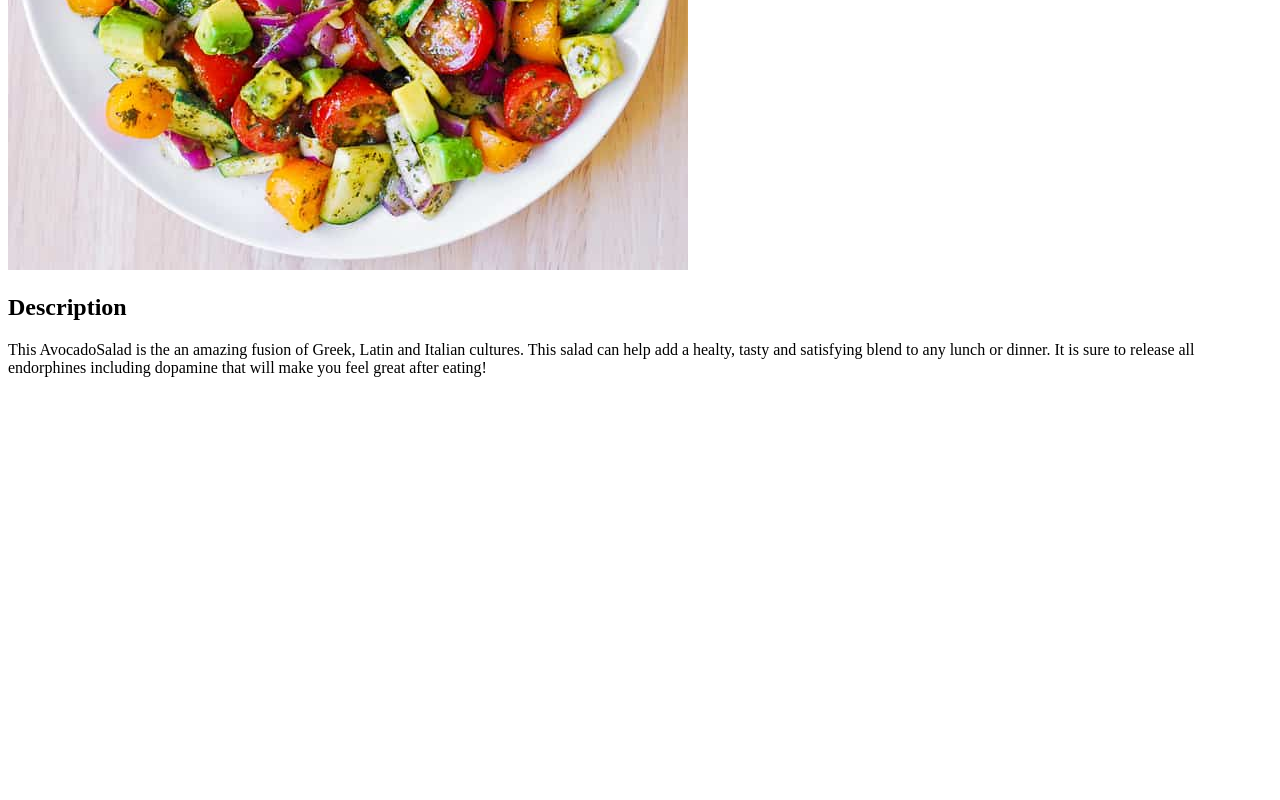
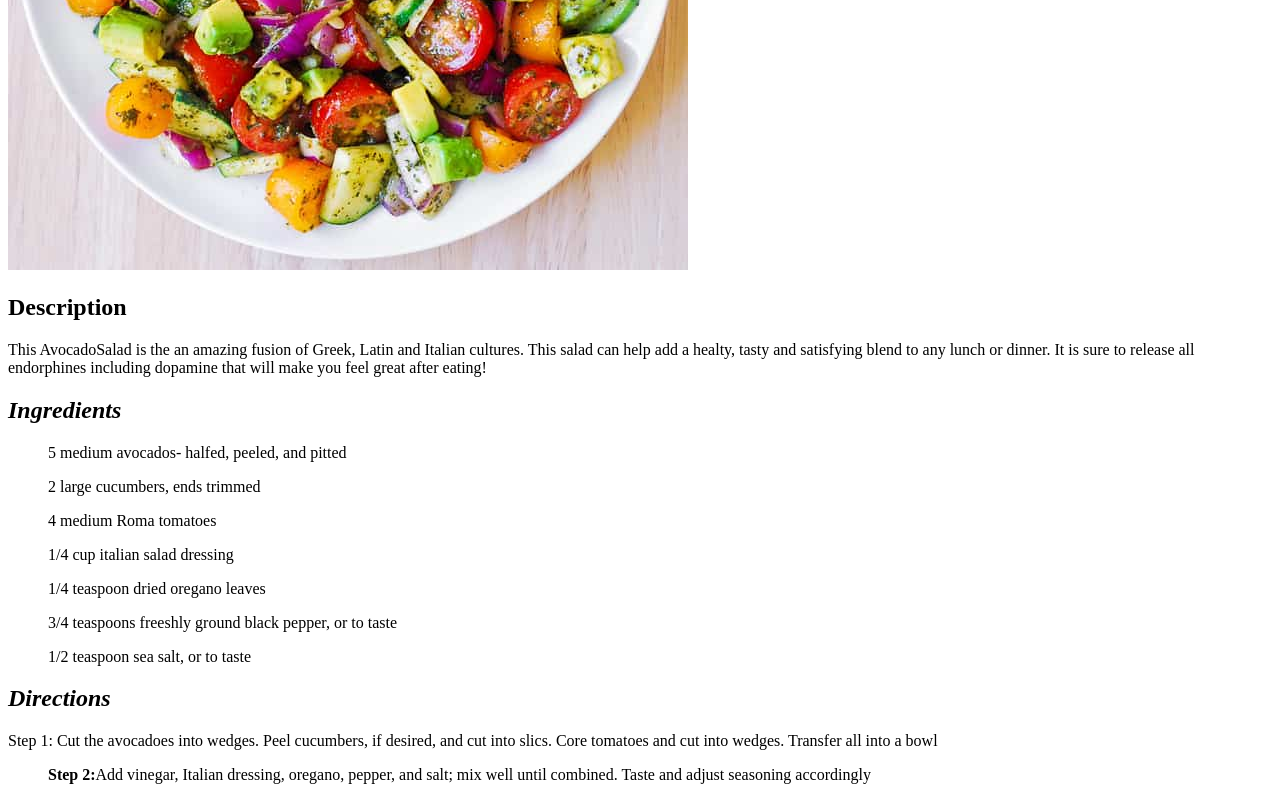
Before and after one commit to EvanO3/odin-recipes, a plain HTML site: page recipes/AvocadoSalad.html in a window 1280 px wide. Shown: the part 490-1290 px from the top of the page. Before the commit the page ends 883 px from the top, so only its background shows below. Drawn offline with Linux system fonts and the light colour scheme.

Commit message:
added all the step needed to create avocado salad' did not match any file(s) known to git

```diff
--- a/recipes/AvocadoSalad.html
+++ b/recipes/AvocadoSalad.html
@@ -11,5 +11,17 @@
     <img src ="images/Tomato.jpg" alt = "AvocadoSalad with Tomatoes">
     <h2>Description</h2>
     <p>This AvocadoSalad is the an amazing fusion of Greek, Latin and Italian cultures. This salad can help add a healty, tasty and satisfying blend to any lunch or dinner. It is sure to release all endorphines including dopamine that will make you feel great after eating!</p>
+    <h2><em>Ingredients</em></h2>
+    <ul>5 medium avocados- halfed, peeled, and pitted</ul>
+    <ul>2 large cucumbers, ends trimmed</ul>
+    <ul>4 medium Roma tomatoes</ul>
+    <ul>1/4 cup italian salad dressing</ul>
+    <ul>1/4 teaspoon dried oregano leaves</ul>
+    <ul>3/4 teaspoons freeshly ground black pepper, or to taste</ul>
+    <ul>1/2 teaspoon sea salt, or to taste</ul>
+    <h2><em>Directions</em></h2>
+    <ol<Strong>Step 1:</Strong> Cut the avocadoes into wedges. Peel cucumbers, if desired, and cut into slics. Core tomatoes and cut into wedges. Transfer all into a bowl</ol>
+    <ol><Strong>Step 2:</Strong>Add vinegar, Italian dressing, oregano, pepper, and salt; mix well until combined. Taste and adjust seasoning accordingly</ol>
+
 </body>
 </html>
```
